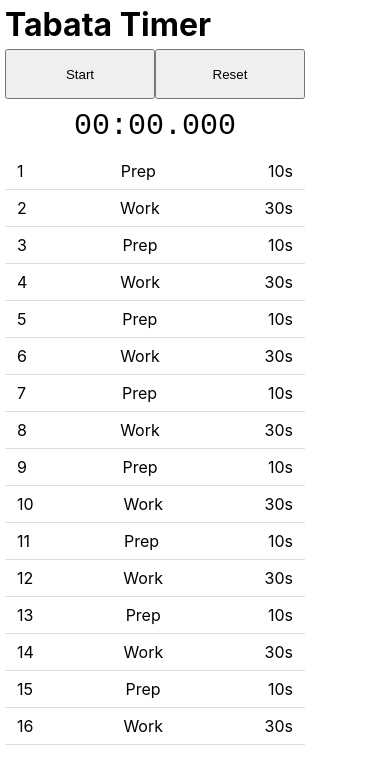
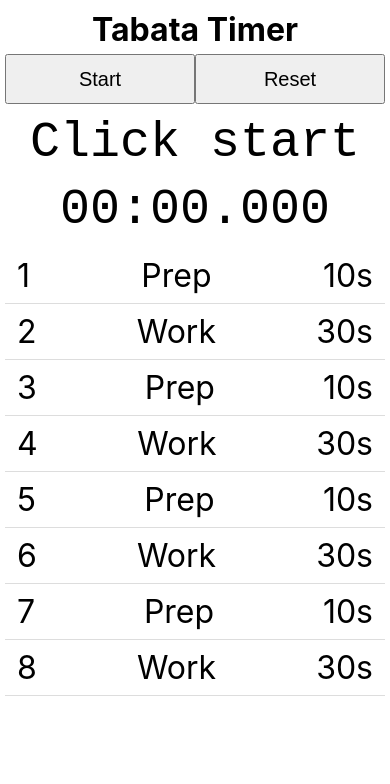
Before and after one commit to cristiklein/tabata-timer, a React app: page / in a window 390 px wide. Shown: the top 784 px of the page. Built offline with nearby package versions, Linux system fonts and the light colour scheme.

Commit message:
Improve mobile experience

```diff
--- a/src/App.tsx
+++ b/src/App.tsx
@@ -31,6 +31,7 @@ function initStages(): Stage[] {
 const StageList = styled.ul`
   padding: 0;
   margin: 0;
+  font-size: 32px;
 `;
 
 const StageItem = styled.li<{ $active: boolean }>`
@@ -54,19 +55,26 @@ const StageDuration = styled.span`
 const Button = styled.button`
   width: 50%;
   min-height: 50px;
+  font-size: 20px;
 `;
 
 const Title = styled.h1`
   margin-block-start: 5px;
   margin-block-end: 5px;
+  text-align: center;
 `;
 
 const Timer = styled.div`
-  font-size: 30px;
+  font-size: 50px;
   font-family: monospace;
   text-align: center;
 
   margin: 10px 0;
+`;
+
+const VerticalScrollContainer = styled.div<{ $height: string }>`
+  overflow-y: scroll;
+  height: ${props => props.$height};
 `;
 
 class TimerState {
@@ -193,6 +201,12 @@ const App: React.FC = () => {
           }
           if (shouldAudioPrepare(stages, prev, next)) {
             prepareAudio.play();
+            const i = next.stageIndex;
+            const el = document.getElementById('stage-'+i);
+            if (el)
+              el.scrollIntoView();
+            else
+              console.log("Couldn't scroll into view");
           }
           if (shouldAudioStop(stages, prev, next)) {
             stopAudio.play();
@@ -229,12 +243,15 @@ const App: React.FC = () => {
         )
       }</Button>
       <Button onClick={handleReset}>Reset</Button>
-      <Timer>{ formatDuration(timerState.elapsedTimeMs) }</Timer>
+      <Timer>{ (stages[timerState.stageIndex] || { name: "Click start" }).name }</Timer>
+      <Timer>{ formatDuration(timerState.stageEndTimeMs - timerState.elapsedTimeMs) }</Timer>
+      <VerticalScrollContainer $height="450px">
       <StageList>
         {stages.map((stage, i) => (
           <StageItem
             key={i}
             $active={i === timerState.stageIndex}
+            id={"stage-"+(i)}
           >
             <StageName>{i+1}</StageName>
             <StageName>{stage.name}</StageName>
@@ -242,6 +259,7 @@ const App: React.FC = () => {
           </StageItem>
         ))}
       </StageList>
+      </VerticalScrollContainer>
     </div>
   );
 }
--- a/src/index.css
+++ b/src/index.css
@@ -1,7 +1,15 @@
+html,
+body {
+  height: 100%;
+  margin: 0;
+  overflow : hidden;
+}
+
 body {
   margin: 5px;
   font-family: -apple-system, BlinkMacSystemFont, 'Segoe UI', 'Roboto', 'Oxygen',
     'Ubuntu', 'Cantarell', 'Fira Sans', 'Droid Sans', 'Helvetica Neue',
     sans-serif;
-  max-width: 300px;
+  max-width: 500px;
+  height: 100vh;
 }
```
